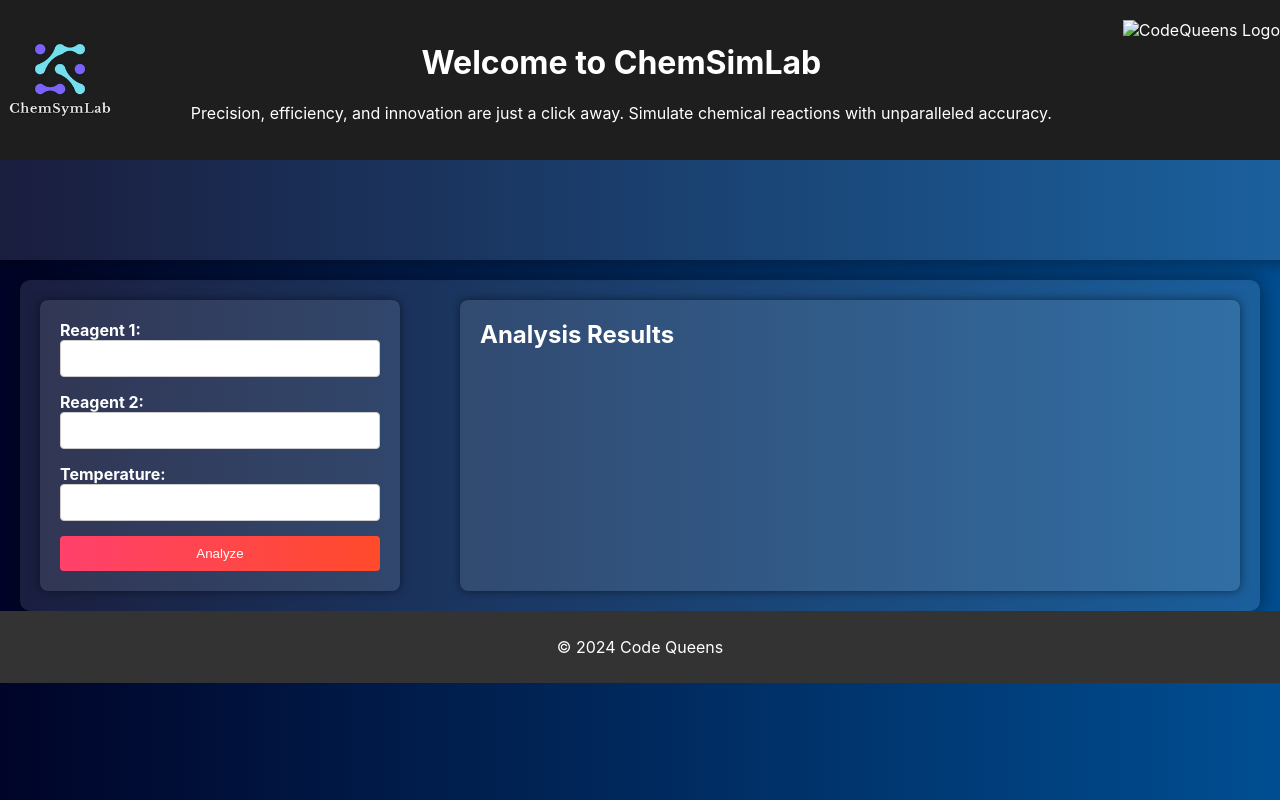
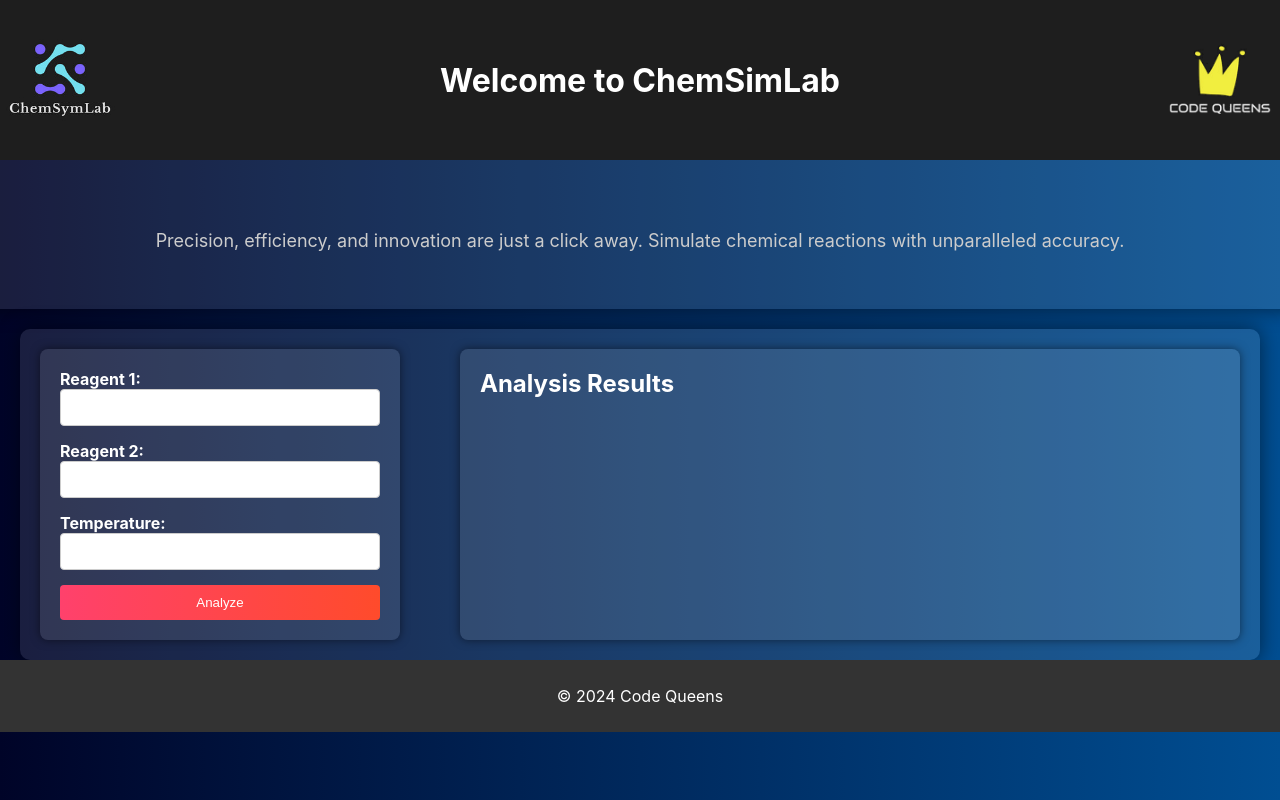
Before and after one commit to paulaoak/hackathon, a plain HTML site: page template/index.html in a window 1280 px wide. Drawn offline with Linux system fonts and the light colour scheme.

Commit message:
Update index.html

```diff
--- a/template/index.html
+++ b/template/index.html
@@ -13,14 +13,13 @@
         </div>
         <div style="text-align: center">
         <h1>Welcome to ChemSimLab</h1>
-        <p>Precision, efficiency, and innovation are just a click away. Simulate chemical reactions with unparalleled accuracy.</p>
         </div>
         <div class="logo-container-right">
-            <img src="..\CodeQueensLogo.png" alt="CodeQueens Logo" class="logo-image">
+            <img src="..\logo.png" alt="CodeQueens Logo" class="logo-image">
         </div>
     </header>
     <div class="hero">
-
+        <p>Precision, efficiency, and innovation are just a click away. Simulate chemical reactions with unparalleled accuracy.</p>
     </div>
     <div class="main-container">
         <div class="input-container">
```
